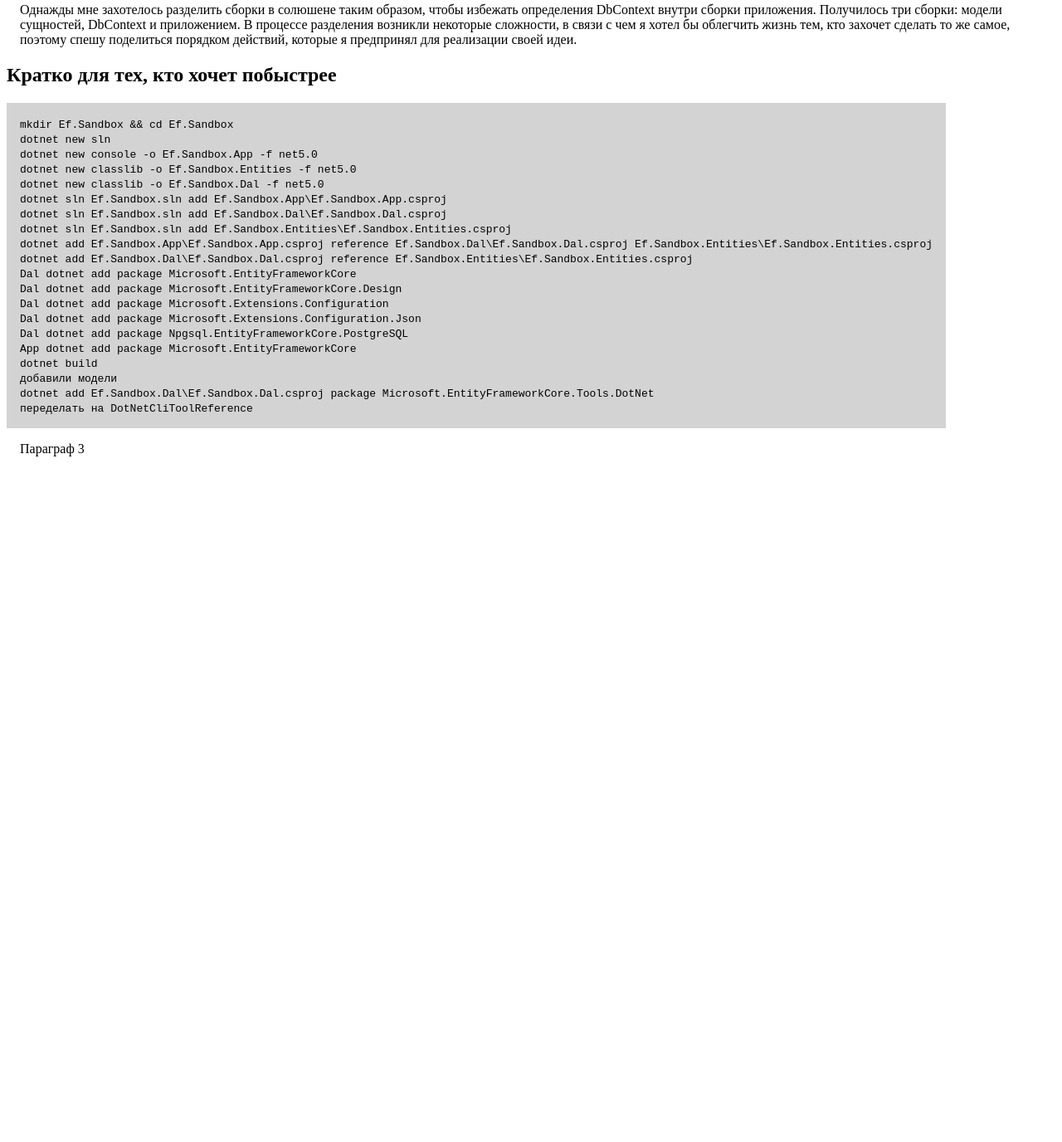
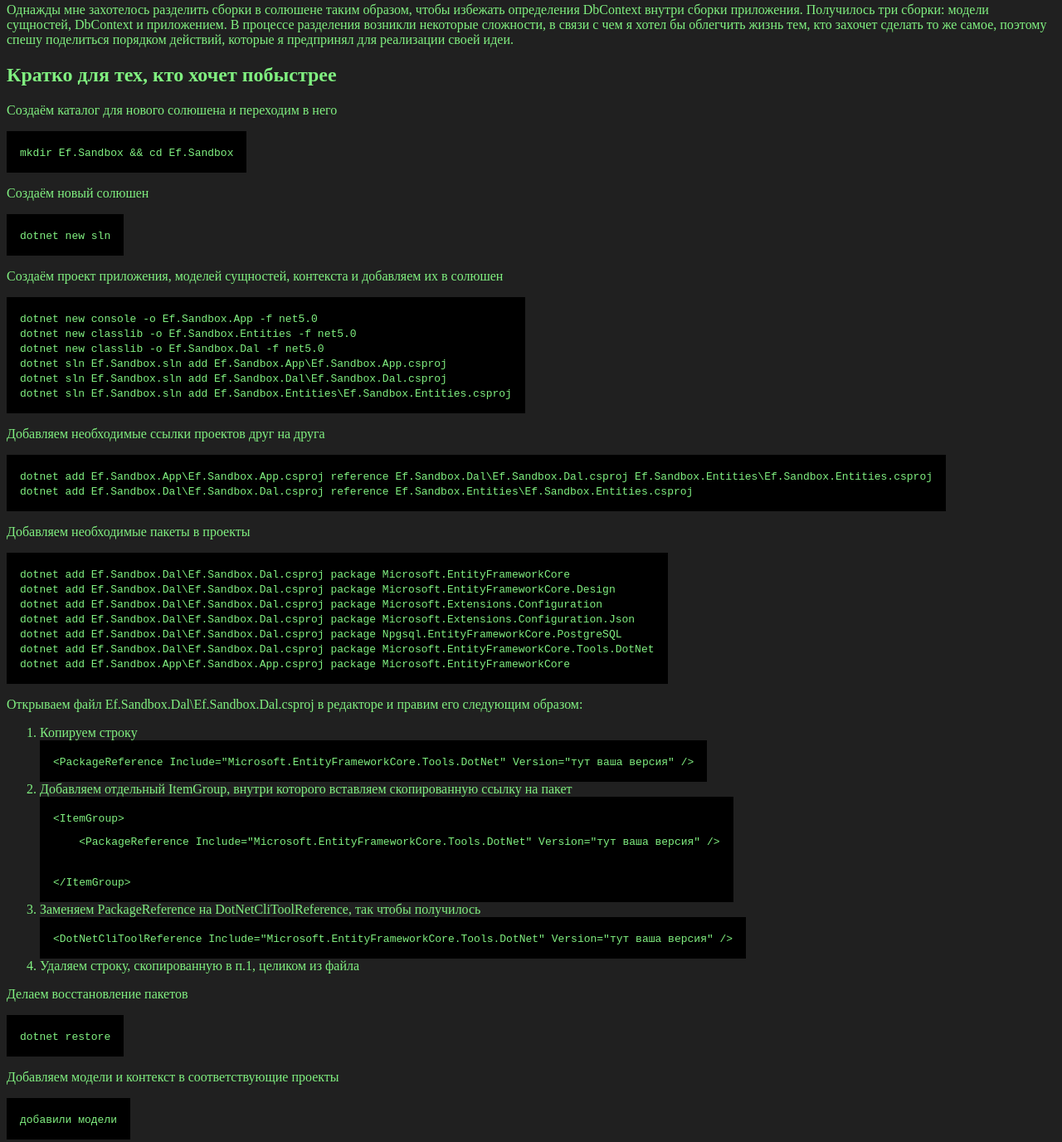
Before and after one commit to Gregor812/gregor812.github.io, a plain HTML site: page ef-core-separate-assembly-dbcontext-and-migrations.html in a window 1280 px wide. Shown: the part 183-1559 px from the top of the page at 83% size. Before the commit the page ends 800 px from the top, so only its background shows below. Drawn offline with Linux system fonts and the light colour scheme.

Commit message:
добавил материал, подшаманил стили

```diff
--- a/ef-core-separate-assembly-dbcontext-and-migrations.html
+++ b/ef-core-separate-assembly-dbcontext-and-migrations.html
@@ -9,37 +9,59 @@
         <h1>Создание проекта Entity Framework Core с размещение DbContext и миграций в отдельной сборке</h1>
         <hr />
         <h2>Идея</H2>
-        <p>
         Однажды мне захотелось разделить сборки в солюшене таким образом, чтобы избежать определения DbContext внутри сборки приложения.
         Получилось три сборки: модели сущностей, DbContext и приложением.
         В процессе разделения возникли некоторые сложности, в связи с чем я хотел бы облегчить жизнь тем, кто захочет сделать то же самое,
         поэтому спешу поделиться порядком действий, которые я предпринял для реализации своей идеи.
-        </p>
         <h2>Кратко для тех, кто хочет побыстрее</h2>
-        <div class="code-block">
-            <p><code>
-                mkdir Ef.Sandbox && cd Ef.Sandbox<br>
-                dotnet new sln<br>
+        Создаём каталог для нового солюшена и переходим в него
+        <p><div class="code-block"><code>mkdir Ef.Sandbox && cd Ef.Sandbox</code></div></p>
+        Создаём новый солюшен
+        <p><div class="code-block"><code>dotnet new sln</code></div></p>
+        Создаём проект приложения, моделей сущностей, контекста и добавляем их в солюшен
+        <p><div class="code-block"><code>
             dotnet new console -o Ef.Sandbox.App -f net5.0<br>
             dotnet new classlib -o Ef.Sandbox.Entities -f net5.0<br>
             dotnet new classlib -o Ef.Sandbox.Dal -f net5.0<br>
             dotnet sln Ef.Sandbox.sln add Ef.Sandbox.App\Ef.Sandbox.App.csproj<br>
             dotnet sln Ef.Sandbox.sln add Ef.Sandbox.Dal\Ef.Sandbox.Dal.csproj<br>
-                dotnet sln Ef.Sandbox.sln add Ef.Sandbox.Entities\Ef.Sandbox.Entities.csproj<br>
+            dotnet sln Ef.Sandbox.sln add Ef.Sandbox.Entities\Ef.Sandbox.Entities.csproj
+        </code></div></p>
+        Добавляем необходимые ссылки проектов друг на друга
+        <p><div class="code-block"><code>
             dotnet add Ef.Sandbox.App\Ef.Sandbox.App.csproj reference Ef.Sandbox.Dal\Ef.Sandbox.Dal.csproj Ef.Sandbox.Entities\Ef.Sandbox.Entities.csproj<br>
-                dotnet add Ef.Sandbox.Dal\Ef.Sandbox.Dal.csproj reference Ef.Sandbox.Entities\Ef.Sandbox.Entities.csproj<br>
-                Dal dotnet add package Microsoft.EntityFrameworkCore<br>
-                Dal dotnet add package Microsoft.EntityFrameworkCore.Design<br>
-                Dal dotnet add package Microsoft.Extensions.Configuration<br>
-                Dal dotnet add package Microsoft.Extensions.Configuration.Json<br>
-                Dal dotnet add package Npgsql.EntityFrameworkCore.PostgreSQL<br>
-                App dotnet add package Microsoft.EntityFrameworkCore<br>
-                dotnet build<br>
-                добавили модели<br>
+            dotnet add Ef.Sandbox.Dal\Ef.Sandbox.Dal.csproj reference Ef.Sandbox.Entities\Ef.Sandbox.Entities.csproj
+        </code></div></p>
+        Добавляем необходимые пакеты в проекты
+        <p><div class="code-block"><code>
+            dotnet add Ef.Sandbox.Dal\Ef.Sandbox.Dal.csproj package Microsoft.EntityFrameworkCore<br>
+            dotnet add Ef.Sandbox.Dal\Ef.Sandbox.Dal.csproj package Microsoft.EntityFrameworkCore.Design<br>
+            dotnet add Ef.Sandbox.Dal\Ef.Sandbox.Dal.csproj package Microsoft.Extensions.Configuration<br>
+            dotnet add Ef.Sandbox.Dal\Ef.Sandbox.Dal.csproj package Microsoft.Extensions.Configuration.Json<br>
+            dotnet add Ef.Sandbox.Dal\Ef.Sandbox.Dal.csproj package Npgsql.EntityFrameworkCore.PostgreSQL<br>
             dotnet add Ef.Sandbox.Dal\Ef.Sandbox.Dal.csproj package Microsoft.EntityFrameworkCore.Tools.DotNet<br>
-                переделать на DotNetCliToolReference
-            </code></p>
-        </div>
-        <p>Параграф 3</p>
+            dotnet add Ef.Sandbox.App\Ef.Sandbox.App.csproj package Microsoft.EntityFrameworkCore
+        </code></div></p>
+        Открываем файл Ef.Sandbox.Dal\Ef.Sandbox.Dal.csproj в редакторе и правим его следующим образом:<br>
+        <ol>
+            <li>Копируем строку</li>
+            <div class="code-block"><code>&lt;PackageReference Include="Microsoft.EntityFrameworkCore.Tools.DotNet" Version="тут ваша версия" /&gt;</code></div>
+            <li>Добавляем отдельный ItemGroup, внутри которого вставляем скопированную ссылку на пакет</li>
+            <div class="code-block"><code>
+                &lt;ItemGroup&gt;<br>
+                <pre>    &lt;PackageReference Include="Microsoft.EntityFrameworkCore.Tools.DotNet" Version="тут ваша версия" /&gt;</pre><br>
+                &lt;/ItemGroup&gt;<br>
+            </code></div>
+            <li>Заменяем PackageReference на DotNetCliToolReference, так чтобы получилось</li>
+            <div class="code-block"><code>&lt;DotNetCliToolReference Include="Microsoft.EntityFrameworkCore.Tools.DotNet" Version="тут ваша версия" /&gt;</code></div>
+            <li>Удаляем строку, скопированную в п.1, целиком из файла</li>
+        </ol>
+        Делаем восстановление пакетов
+        <p><div class="code-block"><code>dotnet restore</code></div></p>
+        Добавляем модели и контекст в соответствующие проекты
+        <p><div class="code-block"><code>добавили модели</code></div></p>
+        Запускаем контейнер с postgres
+        <p><div class="code-block"><code>docker run -d -p5432:5432 -e POSTGRES_PASSWORD=postgres postgres</code></div></p>
+        Добавляем в проект с контекстом реализацию интерфейса IDesignTimeDbContextFactory
     </body>
 </html>
--- a/styles.css
+++ b/styles.css
@@ -1,8 +1,11 @@
-.code-block {
-    background-color: lightgray;
-    display: inline-block;
+body {
+    background-color: #202020;
+    color: #80F080;
 }
 
-p {
-    margin: 1rem 1rem;
+.code-block {
+    background-color: black;
+    color: #80F080;
+    display: inline-block;
+    padding: 1rem 1rem;
 }
```
Lines whose indentation alone changed are shown as unchanged.
